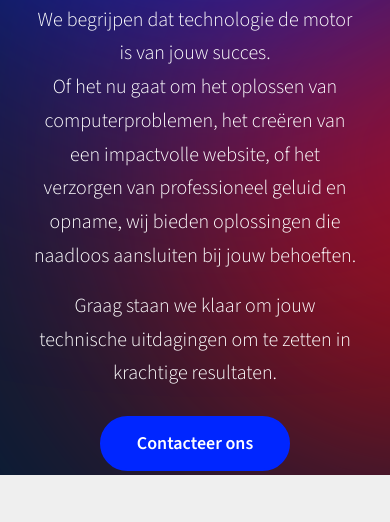
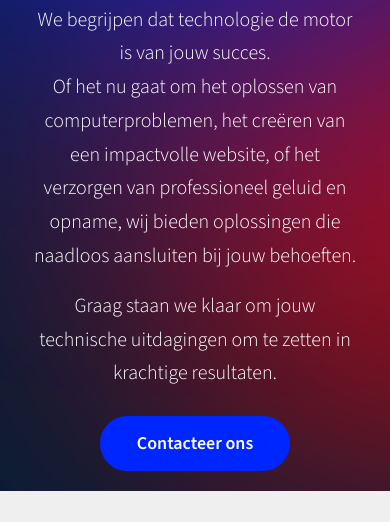
Before and after one commit to nboone/BN-Solutions-html, a plain HTML site: page index.html in a window 390 px wide. Shown: the part 303-825 px from the top of the page. Drawn offline with Linux system fonts and the light colour scheme.

Commit message:
Aanpassing responsdesign

```diff
--- a/styles.css
+++ b/styles.css
@@ -571,10 +571,6 @@ input[type="reset"]:hover {
 		width: 100%;
 	}
 
-	.top-section {
-		min-height: 75vh;
-	}
-
 	.diensten {
 		grid-template-columns: 1fr;
 	}
@@ -608,8 +604,9 @@ input[type="reset"]:hover {
 	}
 
 	.top-section {
+		min-height: 75vh;
 		padding-top: 50px;
-		padding-bottom: 0px;
+		padding-bottom: 10px;
 	}
 }
 
@@ -619,7 +616,7 @@ input[type="reset"]:hover {
 	}
 
 	.top-section {
-		min-height: 65vh;
+		min-height: 75vh;
 	}
 
 	.intro-buttons {
```
